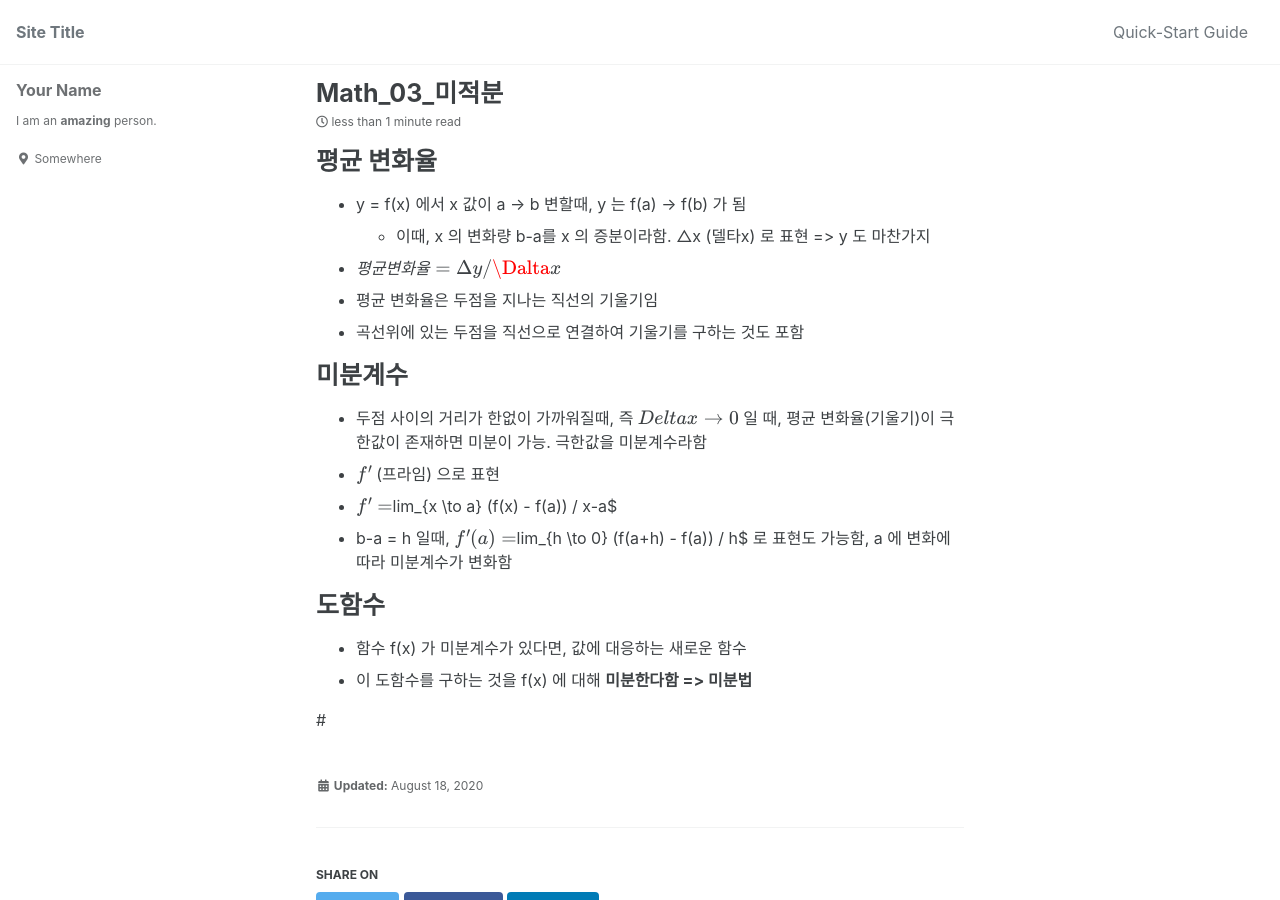
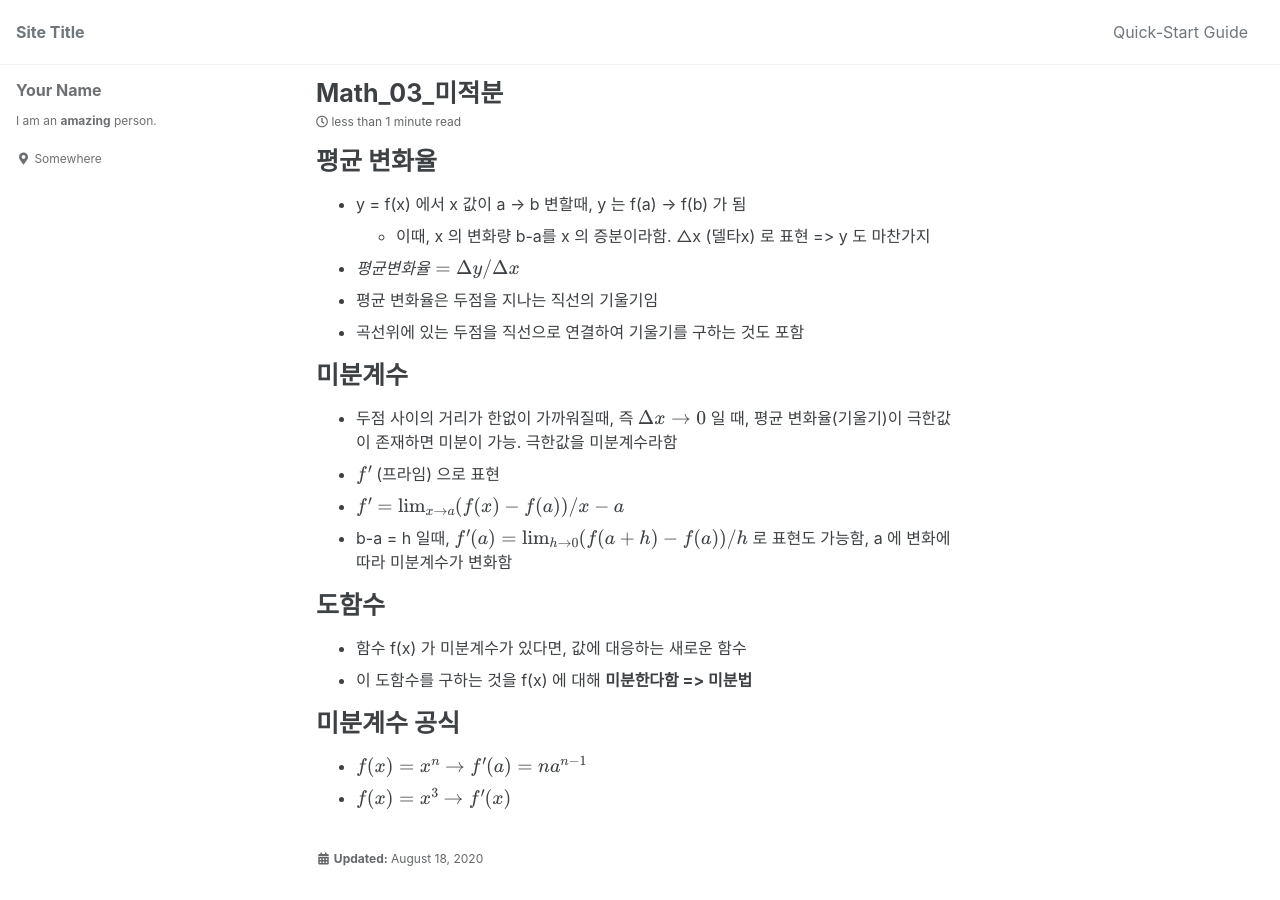
Before and after one commit to copper-light/ghhdh.github.io, a Jekyll site: the page built from _posts/2020-08-18-Math_03_미적분.md, in a window 1280 px wide and 900 px high. Built offline with Jekyll 4.4.1, drawn with Linux system fonts in a browser that asks for light colours; cached includes are drawn as plain includes; formulas are drawn with MathJax 3.

Commit message:
Update 2020-08-18-Math_03_미적분.md

```diff
--- a/_posts/2020-08-18-Math_03_미적분.md
+++ b/_posts/2020-08-18-Math_03_미적분.md
@@ -5,19 +5,20 @@ use_math: true
 # 평균 변화율
   - y = f(x) 에서 x 값이 a -> b 변할때, y 는 f(a) -> f(b) 가 됨
     - 이때, x 의 변화량 b-a를 x 의 증분이라함. △x (델타x) 로 표현 => y 도 마찬가지
-  - $평균 변화율 = \Delta y / \Dalta x $
+  - $평균 변화율 = \Delta y / \Delta x $
   - 평균 변화율은 두점을 지나는 직선의 기울기임
   - 곡선위에 있는 두점을 직선으로 연결하여 기울기를 구하는 것도 포함
 
 # 미분계수
-  - 두점 사이의 거리가 한없이 가까워질때, 즉 $Delta x \to 0$ 일 때, 평균 변화율(기울기)이 극한값이 존재하면 미분이 가능. 극한값을 미분계수라함
+  - 두점 사이의 거리가 한없이 가까워질때, 즉 $\Delta x \to 0$ 일 때, 평균 변화율(기울기)이 극한값이 존재하면 미분이 가능. 극한값을 미분계수라함
   - $f^\prime$ (프라임) 으로 표현
-  - $f^\prime = $lim_{x \to a} (f(x) - f(a)) / x-a$
-  - b-a = h 일때, $f^\prime(a) = $lim_{h \to 0} (f(a+h) - f(a)) / h$ 로 표현도 가능함, a 에 변화에 따라 미분계수가 변화함
+  - $f^\prime = \lim_{x \to a} (f(x) - f(a)) / x-a$
+  - b-a = h 일때, $f^\prime(a) = \lim_{h \to 0} (f(a+h) - f(a)) / h$ 로 표현도 가능함, a 에 변화에 따라 미분계수가 변화함
 
 # 도함수
   - 함수 f(x) 가 미분계수가 있다면, 값에 대응하는 새로운 함수
   - 이 도함수를 구하는 것을 f(x) 에 대해 **미분한다함 => 미분법**
 
-
-#
+# 미분계수 공식
+  - $f(x) = x^n \to f^\prime(a) = na^{n-1}$
+  - $f(x) = x^3 \to f^\prime(x)$
```
